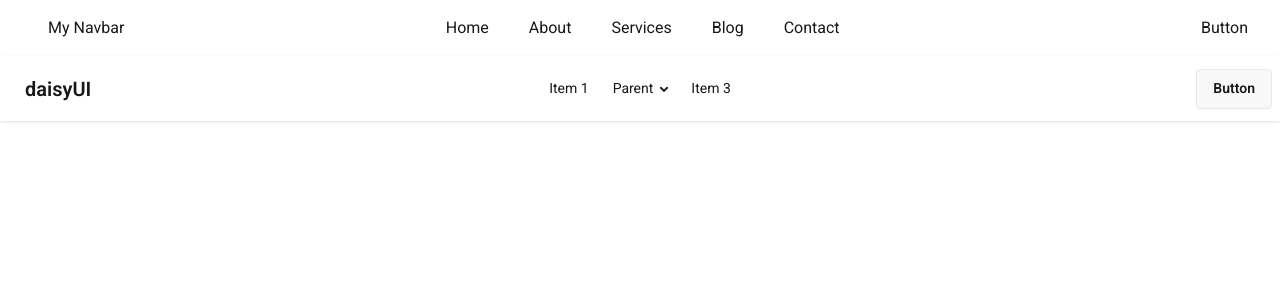
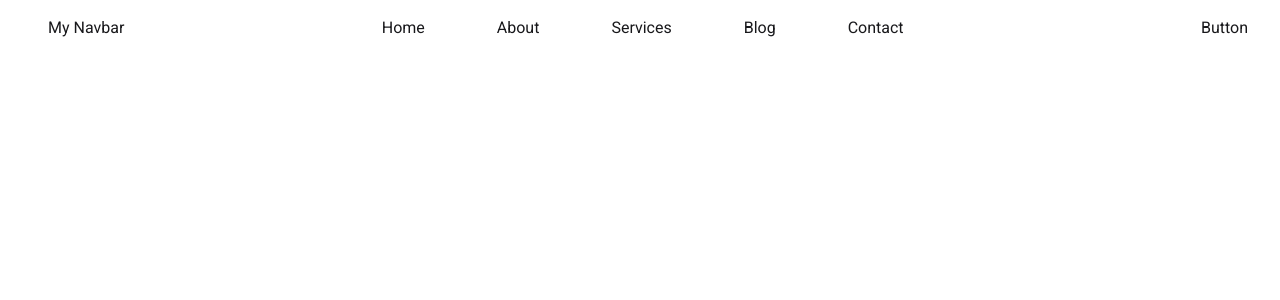
Before and after one commit to piasmajumdar/react-world-on-the-go, a React (Vite) app: page / in a window 1280 px wide. Shown: the top 300 px of the page. Built offline with nearby package versions, Linux system fonts and the light colour scheme.

Commit message:
completed toggle of menu icons, menu list in nav

```diff
--- a/src/App.jsx
+++ b/src/App.jsx
@@ -9,7 +9,7 @@ function App() {
     <>
       <header>
         <NavBar></NavBar>
-        <DaisyNav></DaisyNav>
+        {/* <DaisyNav></DaisyNav> */}
       </header>
 
       <main>
--- a/src/Components/NavBar/Link.jsx
+++ b/src/Components/NavBar/Link.jsx
@@ -2,7 +2,7 @@ import React from 'react';
 
 const Link = ({route}) => {
     return (
-        <li className='mr-10'>
+        <li className='px-4 md:mr-10 hover:bg-amber-400'>
            <a href={route.url}>{route.name}</a>
         </li>
     );
--- a/src/Components/NavBar/NavBar.jsx
+++ b/src/Components/NavBar/NavBar.jsx
@@ -36,7 +36,7 @@ const NavBar = () => {
     const links = navigationData.map(route => <Link key={route.id} route={route}></Link>)
 
     return (
-        <nav className='flex justify-between mx-8 my-4'>
+        <nav className='flex justify-between mx-8 mt-4'>
 
             <span className='flex' onClick={() => setOpen(!open)}>
                 {
@@ -44,7 +44,7 @@ const NavBar = () => {
                         <X className='md:hidden'></X> :
                         <Menu className='md:hidden'></Menu>
                 }
-                <ul className='md:hidden'>
+                <ul className={`md:hidden absolute duration-1000 ${open? 'top-10': '-top-64'} bg-amber-200 text-black`}>
                     {links}
                 </ul>
                 <h3 className='ml-4'>My Navbar</h3>
```
